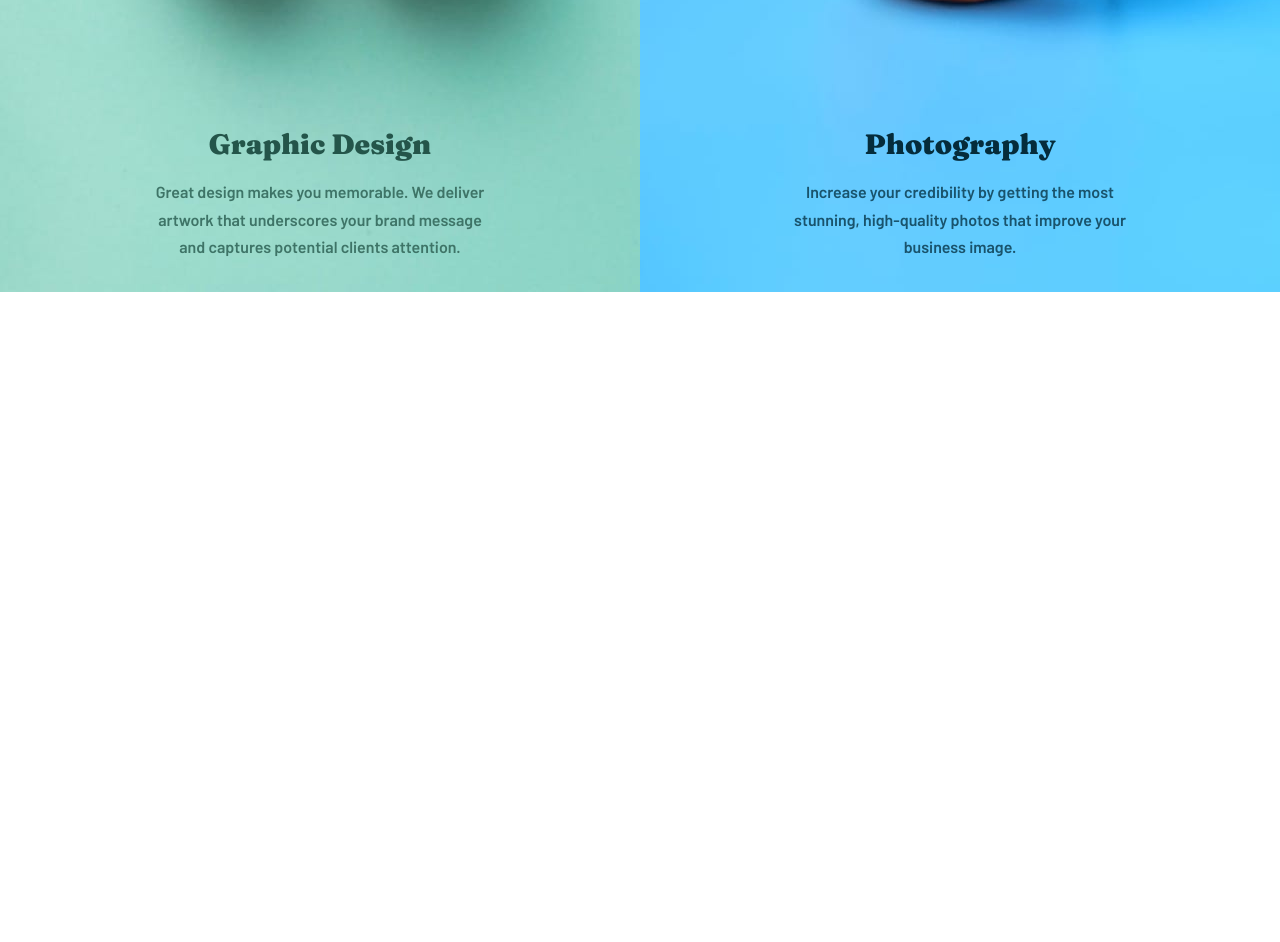
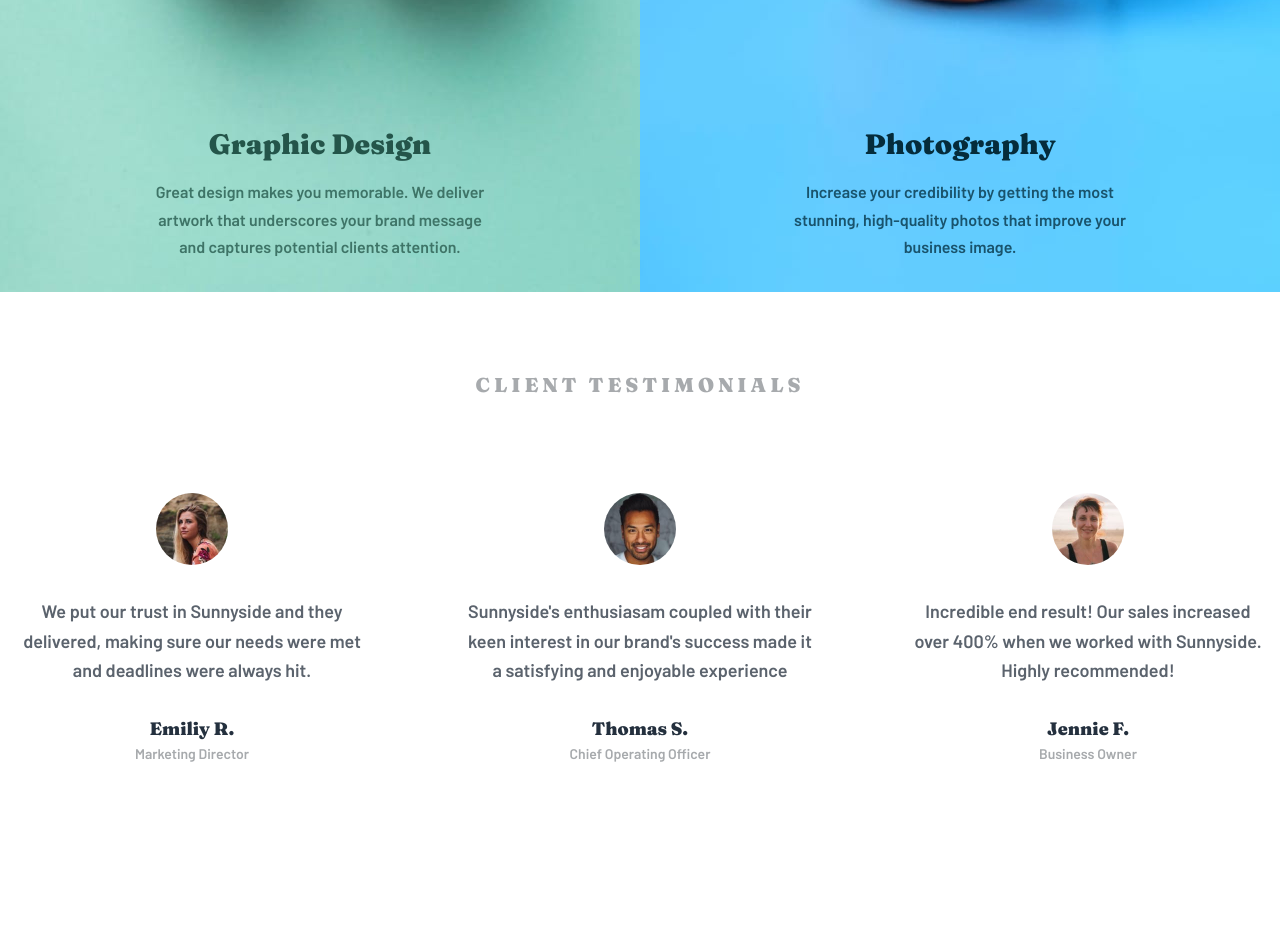
Before and after one commit to Damjan15/sunnyside, a website: page index.html in a window 1280 px wide. Shown: the part 2308-3250 px from the top of the page. Before the commit the page ends 2600 px from the top, so only its background shows below. Drawn offline with Linux system fonts and the light colour scheme.

Commit message:
feat: testimonials section created

```diff
--- a/index.html
+++ b/index.html
@@ -114,6 +114,52 @@
         </div>
     </section>
 
+    <!-- Testimonials -->
+    <section class="py-20">
+        <h2 class="h6 text-grey-400 uppercase text-center">Client Testimonials</h2>
+
+        <div class="px-4 my-12 grid grid-cols-1 gap-24 lg:grid-cols-3 lg:my-24">
+            <div class="flex flex-col items-center text-center space-y-8">
+                <img src="images/image-emily.jpg" class="w-[72px] h-[72px] rounded-full" alt="">
+
+                <p class="body-2 text-grey-600">We put our trust in Sunnyside and they delivered, making sure our needs
+                    were met and deadlines were
+                    always hit.</p>
+
+                <div>
+                    <h4 class="h-sm text-grey-950">Emiliy R.</h4>
+                    <p class="body-4 text-grey-400">Marketing Director</p>
+                </div>
+            </div>
+
+            <div class="flex flex-col items-center text-center space-y-8">
+                <img src="images/image-thomas.jpg" class="w-[72px] h-[72px] rounded-full" alt="">
+
+                <p class="body-2 text-grey-600">Sunnyside's enthusiasam coupled with their keen interest in our brand's
+                    success made it a satisfying and enjoyable experience</p>
+
+                <div>
+                    <h4 class="h-sm text-grey-950">Thomas S.</h4>
+                    <p class="body-4 text-grey-400">Chief Operating Officer</p>
+                </div>
+            </div>
+
+            <div class="flex flex-col items-center text-center space-y-8">
+                <img src="images/image-jennie.jpg" class="w-[72px] h-[72px] rounded-full" alt="">
+
+                <p class="body-2 text-grey-600">Incredible end result! Our sales increased over 400% when we worked with
+                    Sunnyside. Highly recommended!</p>
+
+                <div>
+                    <h4 class="h-sm text-grey-950">Jennie F.</h4>
+                    <p class="body-4 text-grey-400">Business Owner</p>
+                </div>
+            </div>
+        </div>
+
+
+    </section>
+
     <script src="js/script.js"></script>
 </body>
 
```
Also changed, not shown: css/output.css.
